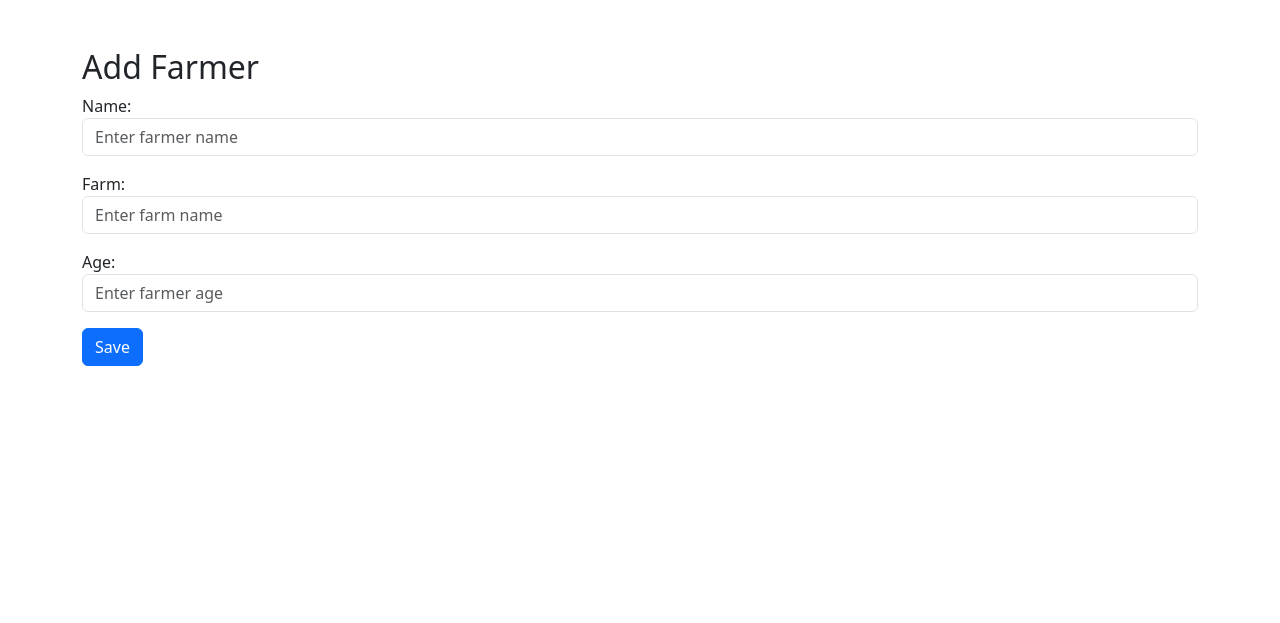
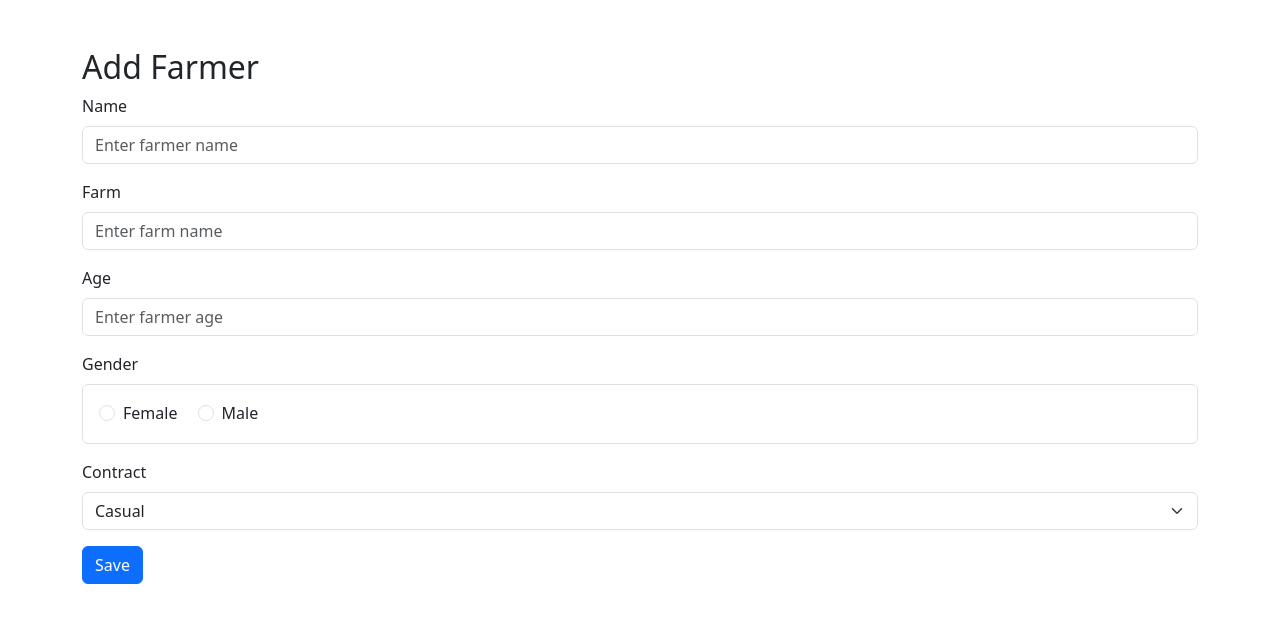
Before and after one commit to Benitish1/Farm-Management-System, a Django app: page /farmers/add/ in a window 1280 px wide. Shown: the top 623 px of the page. Run offline with Django 5.2, Linux system fonts and the light colour scheme.

Commit message:
Addition of further updates

```diff
--- a/attendance/forms.py
+++ b/attendance/forms.py
@@ -6,7 +6,7 @@ from .models import Farmer, Attendance
 class FarmerForm(forms.ModelForm):
     class Meta:
         model = Farmer
-        fields = ['name','farm','age']
+        fields = ['name','farm','age','gender', 'contract']
 
        #to get all fields at the same time without specifying them
        # fields='__all__'
@@ -24,7 +24,17 @@ class FarmerForm(forms.ModelForm):
                 'class': 'form-control',
                 'placeholder': 'Enter farmer age'
             }),
+        'gender': forms.RadioSelect(attrs={'class': 'form-check-input'}),
+        'contract': forms.Select(attrs={'class': 'form-select'})
         }
 
-        # #form for Attendance model
-        # class AttendanceForm(form.ModelForm):
+    def __init__(self, *args, **kwargs):
+        super().__init__(*args, **kwargs)
+        # Remove any autogenerated empty choice like ('', '---------') for contract
+        if 'contract' in self.fields:
+            choices = self.fields['contract'].choices
+            self.fields['contract'].choices = [c for c in choices if c[0] != '']
+        # Ensure gender has no empty/dashed option
+        if 'gender' in self.fields:
+            gchoices = self.fields['gender'].choices
+            self.fields['gender'].choices = [c for c in gchoices if c[0] != '']
--- a/attendance/models.py
+++ b/attendance/models.py
@@ -4,15 +4,27 @@ from django.db import models
 # Create your models here.
 
 class Farmer(models.Model):
-    name=models.CharField(max_length=50)
-    farm=models.CharField(max_length=100)
-    age=models.IntegerField()
-    email = models.EmailField(unique=True)
+    GENDER_CHOICES = [
+        ('F', 'Female'),
+        ('M', 'Male'),
+    ]
+    CONTRACT_CHOICES = [
+        ('CASUAL', 'Casual'),
+        ('PERMANENT', 'Permanent'),
+        ('TEMPORARY', 'Temporary'),
+    ]
+
+    name = models.CharField(max_length=50)
+    farm = models.CharField(max_length=100)
+    age = models.IntegerField()
+    email = models.EmailField(unique=True,null=True, blank=True)
     location = models.CharField(max_length=100)
     phone_number = models.CharField(max_length=15)
+    gender = models.CharField(max_length=1, choices=GENDER_CHOICES)
+    contract = models.CharField(max_length=10, choices=CONTRACT_CHOICES)
 
     class Meta:
-        db_table="farmer"
+        db_table = "farmer"
 # avoid seeing object1 or object 2 but the propeer name of the farmer
     def __str__(self):
         return self.name
--- a/attendance/templates/attendance/add_farmer.html
+++ b/attendance/templates/attendance/add_farmer.html
@@ -9,7 +9,54 @@
   <h2>Add Farmer</h2>
   <form method="POST">
     {% csrf_token %}
-    {{ form.as_p }}
+
+    <div class="mb-3">
+      <label for="id_name" class="form-label">Name</label>
+      {{ form.name }}
+      {% if form.name.errors %}
+        <div class="text-danger">{{ form.name.errors }}</div>
+      {% endif %}
+    </div>
+
+    <div class="mb-3">
+      <label for="id_farm" class="form-label">Farm</label>
+      {{ form.farm }}
+      {% if form.farm.errors %}
+        <div class="text-danger">{{ form.farm.errors }}</div>
+      {% endif %}
+    </div>
+
+    <div class="mb-3">
+      <label for="id_age" class="form-label">Age</label>
+      {{ form.age }}
+      {% if form.age.errors %}
+        <div class="text-danger">{{ form.age.errors }}</div>
+      {% endif %}
+    </div>
+
+    <div class="mb-3">
+      <label class="form-label d-block">Gender</label>
+      <div class="border rounded p-3">
+        {% for radio in form.gender %}
+          <div class="form-check form-check-inline">
+            {{ radio.tag }}
+            <label class="form-check-label" for="{{ radio.id_for_label }}">{{ radio.choice_label }}</label>
+          </div>
+        {% endfor %}
+        {% if form.gender.errors %}
+          <div class="text-danger mt-2">{{ form.gender.errors }}</div>
+        {% endif %}
+      </div>
+    </div>
+
+    <div class="mb-3">
+      <label for="id_contract" class="form-label">Contract</label>
+      {{ form.contract }}
+      {% if form.contract.errors %}
+        <div class="text-danger">{{ form.contract.errors }}</div>
+      {% endif %}
+    </div>
+
     <button type="submit" class="btn btn-primary">Save</button>
   </form>
 </body>
--- a/attendance/templates/attendance/farmer_list.html
+++ b/attendance/templates/attendance/farmer_list.html
@@ -14,6 +14,8 @@
                     <th>Name</th>
                     <th>Farm</th>
                     <th>Age</th>
+                    <th>Gender</th>
+                    <th>Contract</th>
                 </tr>
             </thead>
             <tbody>
@@ -22,7 +24,8 @@
                     <td>{{ farmer.name }}</td>
                     <td>{{ farmer.farm }}</td>
                     <td>{{ farmer.age }}</td>
-
+                    <td>{{ farmer.gender }}</td>
+                    <td>{{ farmer.contract }}</td>
                 </tr>
                 {% empty %}
                 <tr>
--- a/attendance/urls.py
+++ b/attendance/urls.py
@@ -1,8 +1,11 @@
 
 from django.urls import path
-from  attendance.views import farmer_list, add_farmer
+from  attendance.views import farmer_list, add_farmer, mark_attendance, attendance_list, farmer_list_json
 
 urlpatterns = [
     path('farmers/', farmer_list, name='farmer_list'),
     path('farmers/add/',add_farmer , name='add_farmer'),
+    path('farmers/attendance/',mark_attendance , name='mark_attendance'),
+    path('farmers/attendance/list/', attendance_list, name='attendance_list'),
+    path('farmers/json/', farmer_list_json, name='farmer_list_json'),
 ]
--- a/attendance/views.py
+++ b/attendance/views.py
@@ -1,6 +1,9 @@
+from django.utils import timezone
+from django.http import JsonResponse
 from django.shortcuts import render, redirect
 from .forms import FarmerForm
-from .models import Farmer
+from .models import Attendance, Farmer
+
 def add_farmer(request):
     if request.method == 'POST':
         form = FarmerForm(request.POST)
@@ -9,8 +12,33 @@ def add_farmer(request):
             return redirect('farmer_list')
     else:
         form = FarmerForm()
-    return render(request, 'attendance/add_farmer.html', {'form': form})
+    return render(request, 'attendance/add_farmer.html', { 'form': form })
+
 
 def farmer_list(request):
     farmers = Farmer.objects.all()
     return render(request, 'attendance/farmer_list.html', {'farmers': farmers})
+
+def mark_attendance(request):
+    farmers = Farmer.objects.all()
+    date = timezone.now().date()
+
+    if request.method == 'POST':
+        for farmer in farmers:
+            is_present = f'farmer_{farmer.id}' in request.POST
+            Attendance.objects.update_or_create(
+                farmer=farmer,
+                date=date,
+                defaults={'is_present': is_present}
+            )
+        return redirect('attendance_list')
+
+    return render(request, 'attendance/mark_attendance.html', {'farmers': farmers, 'date': date})
+
+def attendance_list(request):
+    records = Attendance.objects.select_related('farmer').order_by('-date')
+    return render(request, 'attendance/attendance_list.html', {'records': records})
+
+def farmer_list_json(request):
+    farmers = Farmer.objects.all().values('id','name','farm','gender','contract')
+    return JsonResponse(list(farmers),safe=False)
```
Also changed, not shown: attendance/templates/attendance/attendance_list.html (added, +48 -0 lines), attendance/templates/attendance/mark_attendance.html (added, +47 -0 lines), attendance/migrations/0002_farmer_contract_farmer_gender_alter_attendance_date.py (added), attendance/migrations/0003_alter_attendance_date_alter_farmer_email.py (added).
